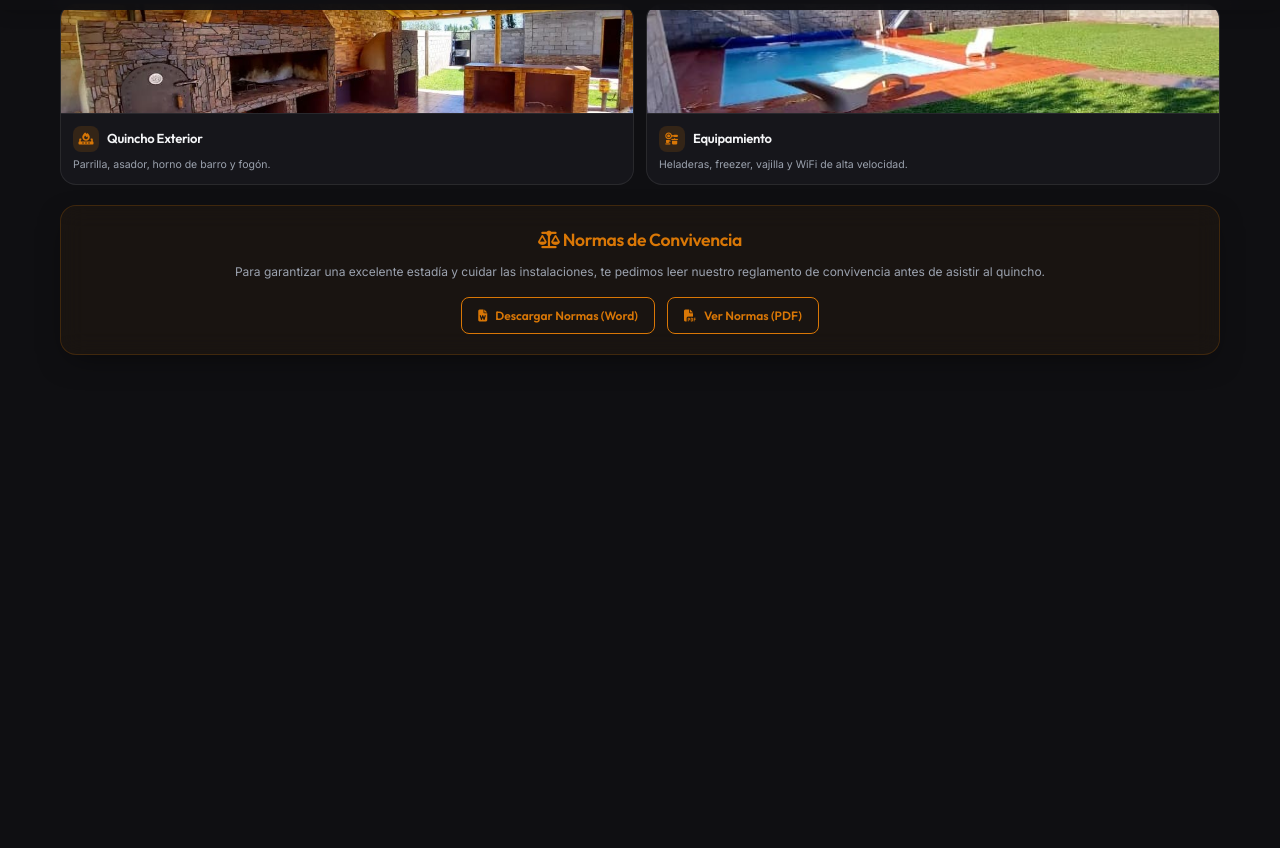
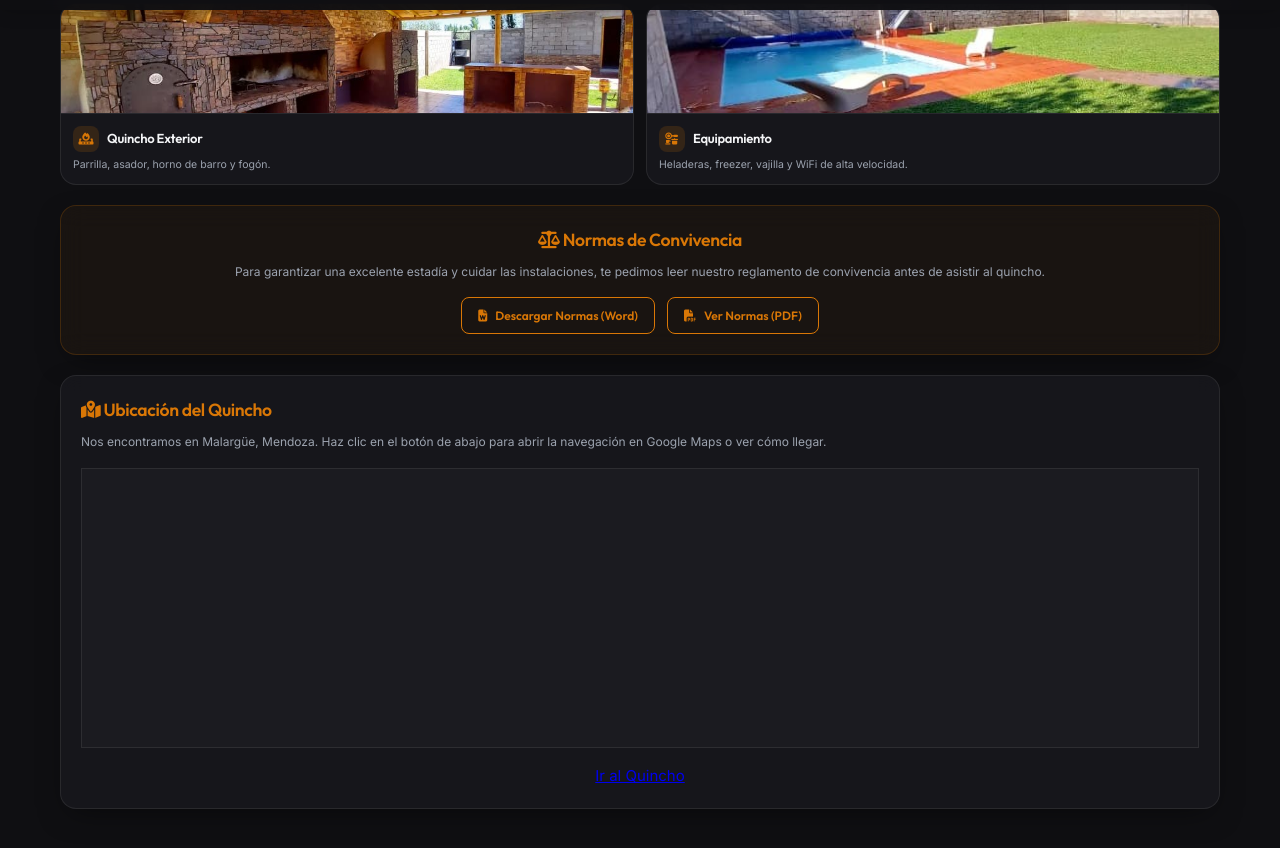
Before and after one commit to RRmalargue/QUINCHO-RESERVAS, a plain HTML site: page index.html in a window 1280 px wide. Shown: the part 790-1638 px from the top of the page. Before the commit the page ends 1270 px from the top, so only its background shows below. Drawn offline with Linux system fonts and the light colour scheme; no server answers; grey boxes are pictures that could not be loaded.

Commit message:
Add files via upload

```diff
--- a/index.html
+++ b/index.html
@@ -160,6 +160,24 @@
           </a>
           <a href="./assets/normas.pdf" target="_blank" class="btn btn-sm btn-outline-primary" style="margin: 0;">
             <i class="fa-solid fa-file-pdf"></i> Ver Normas (PDF)
+          </a>
+        </div>
+      </div>
+
+      <!-- Ubicación del Quincho -->
+      <div class="card" style="margin-top: 20px;">
+        <h3 style="color: var(--accent); margin-bottom: 8px;"><i class="fa-solid fa-map-location-dot"></i> Ubicación del Quincho</h3>
+        <p class="text-secondary text-sm" style="margin-bottom: 16px;">
+          Nos encontramos en Malargüe, Mendoza. Haz clic en el botón de abajo para abrir la navegación en Google Maps o ver cómo llegar.
+        </p>
+
+        <!-- Mapa interactivo de Google Maps -->
+        <div style="width: 100%; height: 280px; border-radius: var(--border-radius); overflow: hidden; border: 1px solid var(--border); margin-bottom: 16px; background-color: rgba(255,255,255,0.02);">
+          <iframe src="https://www.google.com/maps/embed?pb=!1m17!1m12!1m3!1d409.4616587494529!2d-69.56262849876208!3d-35.468264542992614!2m3!1f0!2f0!3f0!3m2!1i1024!2i768!4f13.1!3m2!1m1!2zMzXCsDI4JzA1LjgiUyA2OcKwMzMnNDMuNiJX!5e1!3m2!1ses-419!2sar!4v1786848414748!5m2!1ses-419!2sar" width="100" height="100" style="border:0;" allowfullscreen="" loading="lazy" referrerpolicy="strict-origin-when-cross-origin"></iframe>
+        </div>
+
+        <div style="text-align: center;">
+          <a href="https://maps.app.goo.gl/wtiWRu1Y1r6sspwi8"></i> Ir al Quincho
           </a>
         </div>
       </div>
```
